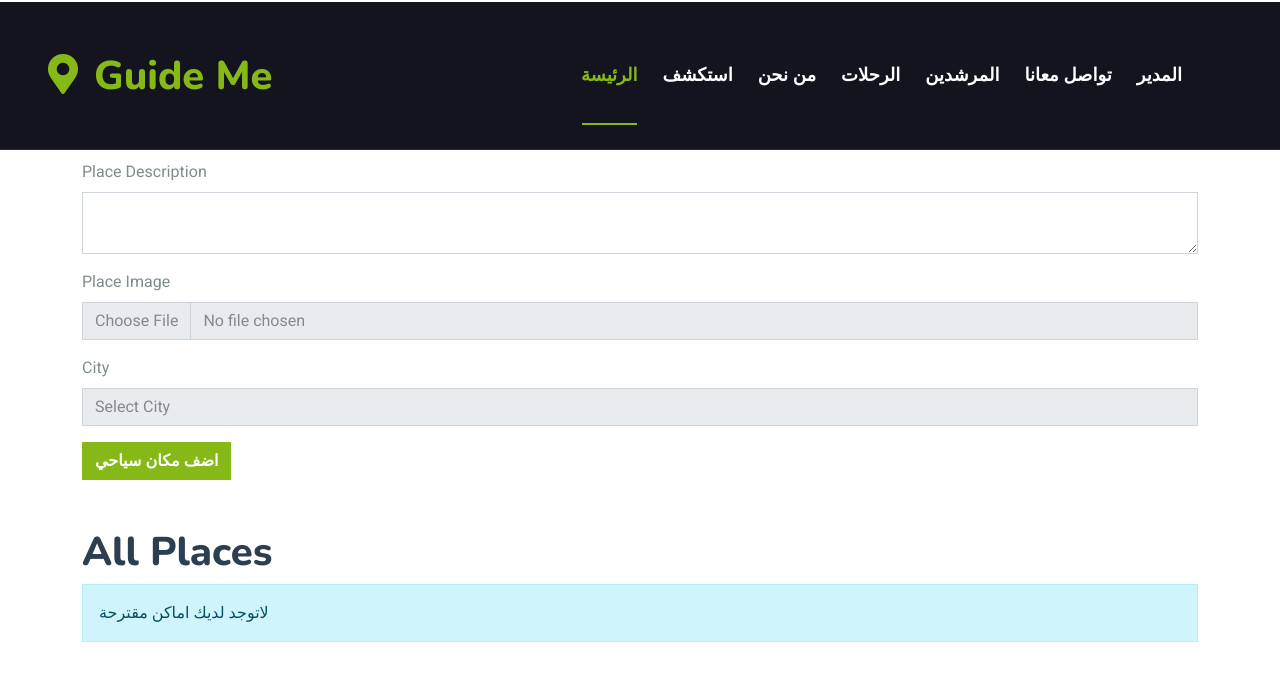
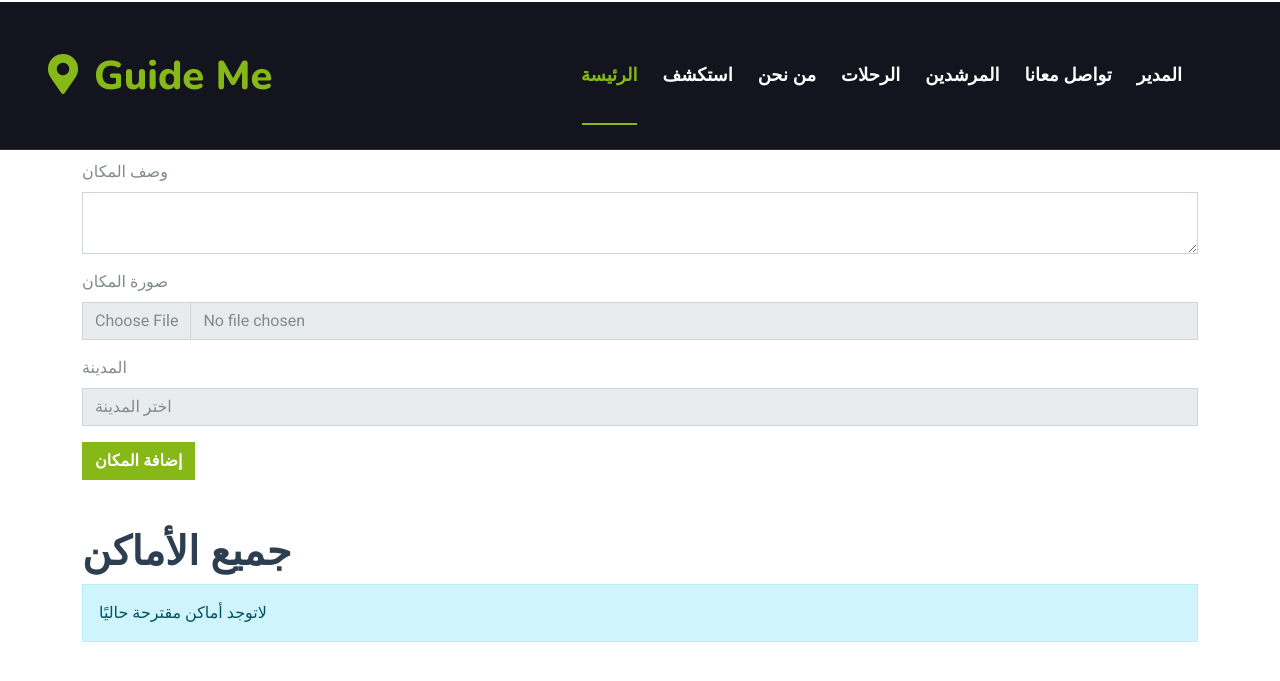
Before and after one commit to aymonyz/trips, a PHP site: page /trips/GuidePages/add_suggest_form.php?guideId=1 in a window 1280 px wide. Shown: the part 46-727 px from the top of the page. Run offline with PHP 8.4, Linux system fonts and the light colour scheme; the visitor is signed in with stand-in values (Sample User, id 1); data that the repository does not hold is empty; some libraries are stand-ins or nearby versions.

Commit message:
لشتسءسء

```diff
--- a/GuidePages/add_suggest_form.php
+++ b/GuidePages/add_suggest_form.php
@@ -1,5 +1,5 @@
 <?php
-include '../db.php'; // Include your database connection
+include '../db.php';
 session_start();
 if (!isset($_SESSION['userId'])) {
   header("Location: ../index.php?=home");
@@ -7,7 +7,7 @@ if (!isset($_SESSION['userId'])) {
 }
 $role = 'guide';
 
-$guideId = $_GET['guideId']; // Ensure guideId is passed in the URL
+$guideId = $_GET['guideId'];
 
 // Fetch places for the specific guide
 $placeQuery = $pdo->prepare("
@@ -33,7 +33,7 @@ if ($_SERVER['REQUEST_METHOD'] === 'POST' && isset($_POST['addSuggest'])) {
     $imagePath = null;
     if (!empty($_FILES['placeImage']['name'])) {
         $imagePath = "../uploads/" . basename($_FILES['placeImage']['name']);
-        $path="uploads/". basename($_FILES['placeImage']['name']);
+        $path = "uploads/" . basename($_FILES['placeImage']['name']);
         if (!move_uploaded_file($_FILES['placeImage']['tmp_name'], $imagePath)) {
             echo "Failed to upload image!";
             exit();
@@ -56,7 +56,11 @@ if ($_SERVER['REQUEST_METHOD'] === 'POST' && isset($_POST['addSuggest'])) {
 if ($_SERVER['REQUEST_METHOD'] === 'POST' && isset($_POST['deletePlace'])) {
     $placeId = $_POST['placeId'];
 
-    // Delete place from the database
+    // Delete related entries in tour_places before deleting the place
+    $deleteRelatedQuery = $pdo->prepare("DELETE FROM tour_places WHERE placeId = ?");
+    $deleteRelatedQuery->execute([$placeId]);
+
+    // Delete the place from the database
     $deleteQuery = $pdo->prepare("DELETE FROM Place WHERE placeId = ?");
     $deleteQuery->execute([$placeId]);
 
@@ -67,36 +71,36 @@ if ($_SERVER['REQUEST_METHOD'] === 'POST' && isset($_POST['deletePlace'])) {
 ?>
 
 <!DOCTYPE html>
-<html lang="en">
+<html lang="ar">
 <head>
   <meta charset="UTF-8">
   <meta name="viewport" content="width=device-width, initial-scale=1.0">
-  <title>Manage Places</title>
+  <title>إدارة الأماكن السياحية</title>
   <link rel="stylesheet" href="https://stackpath.bootstrapcdn.com/bootstrap/4.5.2/css/bootstrap.min.css">
   <link rel="stylesheet" href="../css/bootstrap.min.css">
 </head>
 <body>
 <?php include '../base_nav.php'; ?>
 <div class="container mt-5">
-  <h1 class="mb-4">Add Place</h1>
+  <h1 class="mb-4">إضافة مكان سياحي</h1>
   <form method="POST" enctype="multipart/form-data">
     <div class="mb-3">
-      <label for="placeName" class="form-label">Place Name</label>
+      <label for="placeName" class="form-label">اسم المكان</label>
       <input type="text" class="form-control" id="placeName" name="placeName" required>
     </div>
     <div class="mb-3">
-      <label for="placeDescription" class="form-label">Place Description</label>
+      <label for="placeDescription" class="form-label">وصف المكان</label>
       <textarea class="form-control" id="placeDescription" name="placeDescription" required></textarea>
     </div>
     <div class="mb-3">
-      <label for="placeImage" class="form-label">Place Image</label>
+      <label for="placeImage" class="form-label">صورة المكان</label>
       <input type="file" class="form-control" id="placeImage" name="placeImage" accept="image/*" required>
     </div>
 
     <div class="mb-3">
-      <label for="citySelect" class="form-label">City</label>
+      <label for="citySelect" class="form-label">المدينة</label>
       <select class="form-control" id="citySelect" name="cityId" required>
-        <option value="">Select City</option>
+        <option value="">اختر المدينة</option>
         <?php foreach ($cities as $city): ?>
           <option value="<?= htmlspecialchars($city['CityId']) ?>">
             <?= htmlspecialchars($city['Name']) ?>
@@ -104,19 +108,19 @@ if ($_SERVER['REQUEST_METHOD'] === 'POST' && isset($_POST['deletePlace'])) {
         <?php endforeach; ?>
       </select>
     </div>
-    <button type="submit" class="btn btn-primary" name="addSuggest">اضف مكان سياحي </button>
+    <button type="submit" class="btn btn-primary" name="addSuggest">إضافة المكان</button>
   </form>
 
-  <h1 class="mt-5">All Places</h1>
+  <h1 class="mt-5">جميع الأماكن</h1>
   <?php if (!empty($places)): ?>
     <table class="table table-bordered">
       <thead>
         <tr>
           <th>الرقم</th>
-          <th>الاسم </th>
+          <th>الاسم</th>
           <th>الوصف</th>
           <th>المدينة</th>
-          <th> هل تم اعتمادها ؟</th>
+          <th>هل تم اعتمادها؟</th>
           <th>حذف</th>
         </tr>
       </thead>
@@ -126,13 +130,12 @@ if ($_SERVER['REQUEST_METHOD'] === 'POST' && isset($_POST['deletePlace'])) {
             <td><?= htmlspecialchars($place['placeId']) ?></td>
             <td><?= htmlspecialchars($place['name']) ?></td>
             <td><?= htmlspecialchars($place['description']) ?></td>
-            <td><?= htmlspecialchars($place['cityName'] ?? 'N/A') ?></td>
+            <td><?= htmlspecialchars($place['cityName'] ?? 'غير متوفر') ?></td>
             <td><?= ($place['Approve'] == 1) ? 'نعم' : 'لا' ?></td>
-
             <td>
               <form method="POST" style="display: inline;">
                 <input type="hidden" name="placeId" value="<?= htmlspecialchars($place['placeId']) ?>">
-                <button type="submit" name="deletePlace" class="btn btn-danger" onclick="return confirm('Are you sure you want to delete this place?');">حذف</button>
+                <button type="submit" name="deletePlace" class="btn btn-danger" onclick="return confirm('هل أنت متأكد أنك تريد حذف هذا المكان؟');">حذف</button>
               </form>
             </td>
           </tr>
@@ -140,7 +143,7 @@ if ($_SERVER['REQUEST_METHOD'] === 'POST' && isset($_POST['deletePlace'])) {
       </tbody>
     </table>
   <?php else: ?>
-    <p class="alert alert-info">لاتوجد لديك اماكن مقترحة </p>
+    <p class="alert alert-info">لاتوجد أماكن مقترحة حاليًا</p>
   <?php endif; ?>
 </div>
 
```
